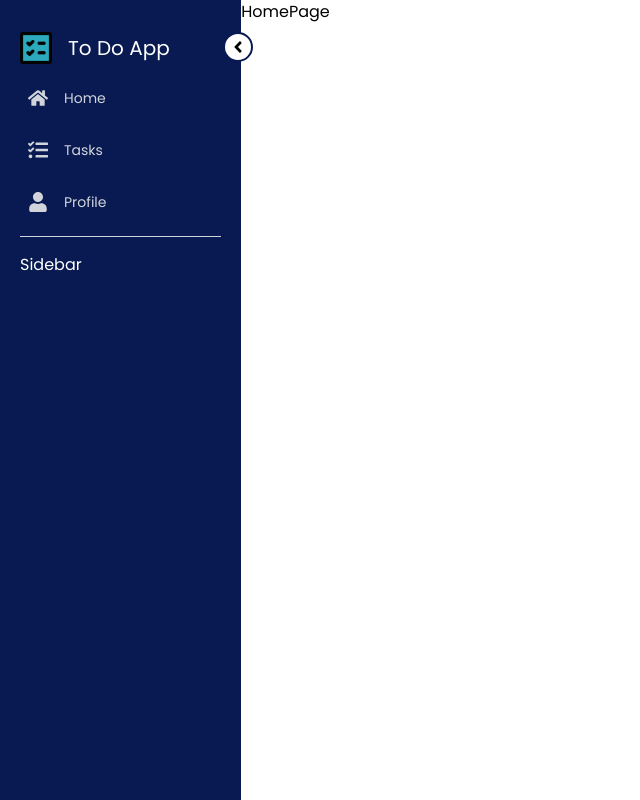
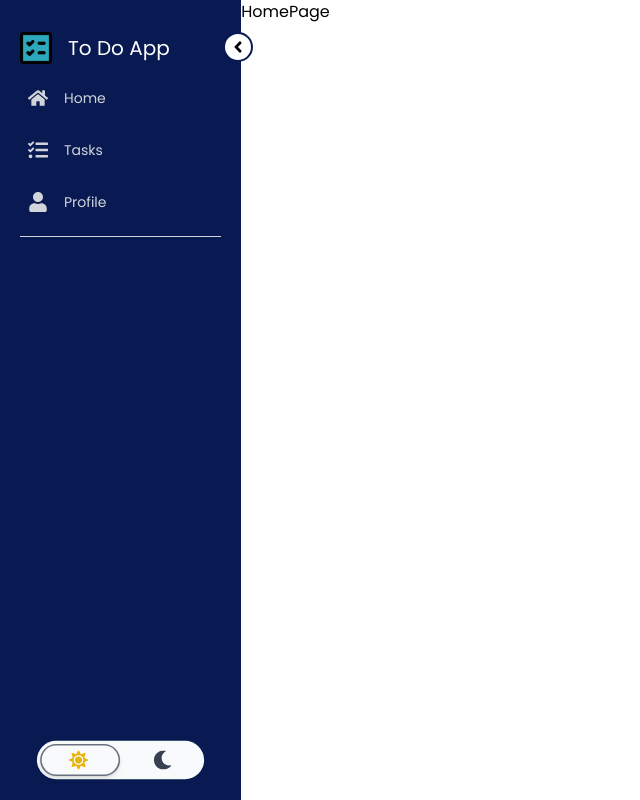
Before and after one commit to zahrabayatt/to-do-app, a React (Vite) app: page / in a window 1280 px wide. Shown: the whole page, without its empty margins (0-640 px from the left). Built offline with nearby package versions, Linux system fonts and the light colour scheme.

Commit message:
Implement color mode switch

```diff
--- /dev/null
+++ b/src/components/ColorModeSwitch.tsx
@@ -0,0 +1,87 @@
+import { useEffect, useState } from "react";
+import { FaSun, FaMoon } from "react-icons/fa";
+import { cn } from "../helpers/utils";
+
+interface Props {
+  isExtend?: boolean;
+}
+
+const ColorModeSwitch = ({ isExtend = true }: Props) => {
+  const [isDarkMode, setIsDarkMode] = useState(() => {
+    const savedMode = localStorage.getItem("colorMode");
+    return savedMode
+      ? savedMode === "dark"
+      : window.matchMedia("(prefers-color-scheme: dark)").matches;
+  });
+
+  useEffect(() => {
+    document.documentElement.classList.toggle("dark", isDarkMode);
+    localStorage.setItem("colorMode", isDarkMode ? "dark" : "light");
+  }, [isDarkMode]);
+
+  const toggleMode = () => setIsDarkMode((prev) => !prev);
+
+  return (
+    <div className="flex items-center justify-center p-4 w-full max-w-md mx-auto">
+      <div
+        className={cn(
+          "relative flex items-center h-12 rounded-full cursor-pointer transition-all duration-300 ease-in-out",
+          isDarkMode ? "bg-gray-700" : "bg-slate-50",
+          isExtend ? "w-full" : "w-20"
+        )}
+        onClick={toggleMode}
+      >
+        <ToggleIcons isDarkMode={isDarkMode} isExtend={isExtend} />
+        {isExtend && <ToggleIndicator isDarkMode={isDarkMode} />}
+      </div>
+    </div>
+  );
+};
+
+const ToggleIcons = ({
+  isDarkMode,
+  isExtend,
+}: {
+  isDarkMode: boolean;
+  isExtend: boolean;
+}) => (
+  <div className="flex w-full items-center justify-between">
+    <div
+      className={cn(
+        "flex justify-center items-center transition-all duration-300 ease-in-out",
+        isDarkMode && !isExtend ? "hidden" : "opacity-100 w-1/2",
+        !isDarkMode && !isExtend ? "w-full" : ""
+      )}
+    >
+      <FaSun className="text-yellow-500 text-[1.5rem]" />
+    </div>
+
+    <div
+      className={cn(
+        "flex justify-center items-center transition-all duration-300 ease-in-out",
+        !isDarkMode && !isExtend ? "hidden" : "opacity-100 w-1/2",
+        isDarkMode && !isExtend ? "w-full" : ""
+      )}
+    >
+      <FaMoon
+        className={cn(
+          "text-[1.5rem]",
+          isDarkMode ? "text-white" : "text-gray-700"
+        )}
+      />
+    </div>
+  </div>
+);
+
+const ToggleIndicator = ({ isDarkMode }: { isDarkMode: boolean }) => (
+  <div
+    className={cn(
+      "w-[48%] absolute top-1 left-1 h-10 rounded-full transition-transform duration-300 ease-in-out border-2",
+      isDarkMode
+        ? "translate-x-full bg-transparent border-white shadow-lg"
+        : "translate-x-0 bg-transparent border-gray-500 shadow-md"
+    )}
+  ></div>
+);
+
+export default ColorModeSwitch;
--- a/src/components/Logo.tsx
+++ b/src/components/Logo.tsx
@@ -14,7 +14,7 @@ const Logo = () => {
 
       <h1
         className={cn(
-          "text-white origin-left font-medium text-xl whitespace-nowrap"
+          "text-white origin-left font-medium text-xl whitespace-nowrap overflow-hidden"
         )}
       >
         To Do App
--- a/src/components/Sidebar.tsx
+++ b/src/components/Sidebar.tsx
@@ -4,6 +4,7 @@ import Logo from "./Logo";
 import ToggleButton from "./ToggleButton";
 import Divider from "./Divider";
 import NavigationMenu from "./NavigationMenu";
+import ColorModeSwitch from "./ColorModeSwitch";
 
 const Sidebar = () => {
   const [isExtend, setExtend] = useState(true);
@@ -19,7 +20,9 @@ const Sidebar = () => {
       <Logo />
       <NavigationMenu />
       <Divider />
-      <p className="text-white">Sidebar</p>
+      <div className="absolute -bottom-0 left-0 w-full scale-[0.8]">
+        <ColorModeSwitch isExtend={isExtend} />
+      </div>
     </aside>
   );
 };
--- a/src/pages/HomePage.tsx
+++ b/src/pages/HomePage.tsx
@@ -1,5 +1,5 @@
 const HomePage = () => {
-  return <div>HomePage</div>;
+  return <div className="dark:bg-gray-700 h-full">HomePage</div>;
 };
 
 export default HomePage;
--- a/src/pages/Layout.tsx
+++ b/src/pages/Layout.tsx
@@ -3,7 +3,7 @@ import Sidebar from "../components/Sidebar";
 
 const Layout = () => {
   return (
-    <div className="h-screen flex">
+    <div className="flex">
       <Sidebar />
       <main className="w-full">
         <Outlet />
--- a/tailwind.config.js
+++ b/tailwind.config.js
@@ -12,6 +12,6 @@ export default {
       },
     },
   },
-  darkMode: ["class", '[data-theme="dark"]'],
+  darkMode: ["selector"],
   plugins: [],
 };
```
